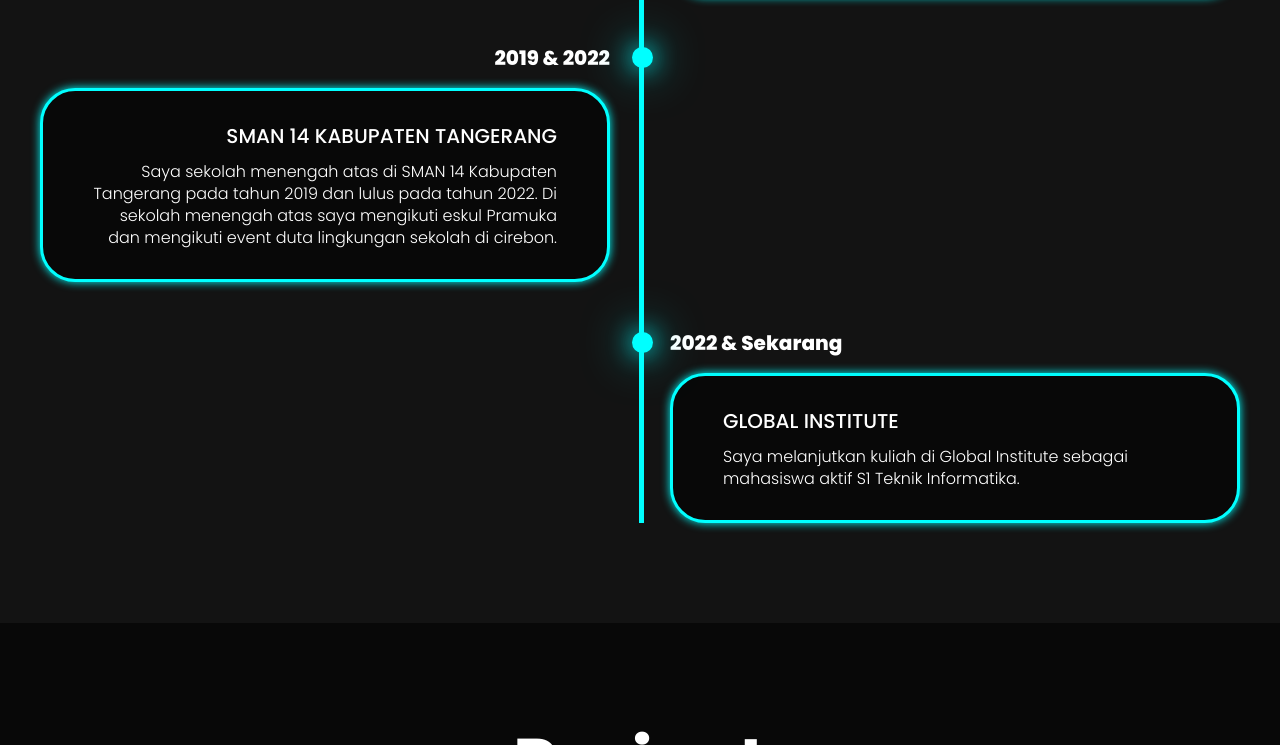
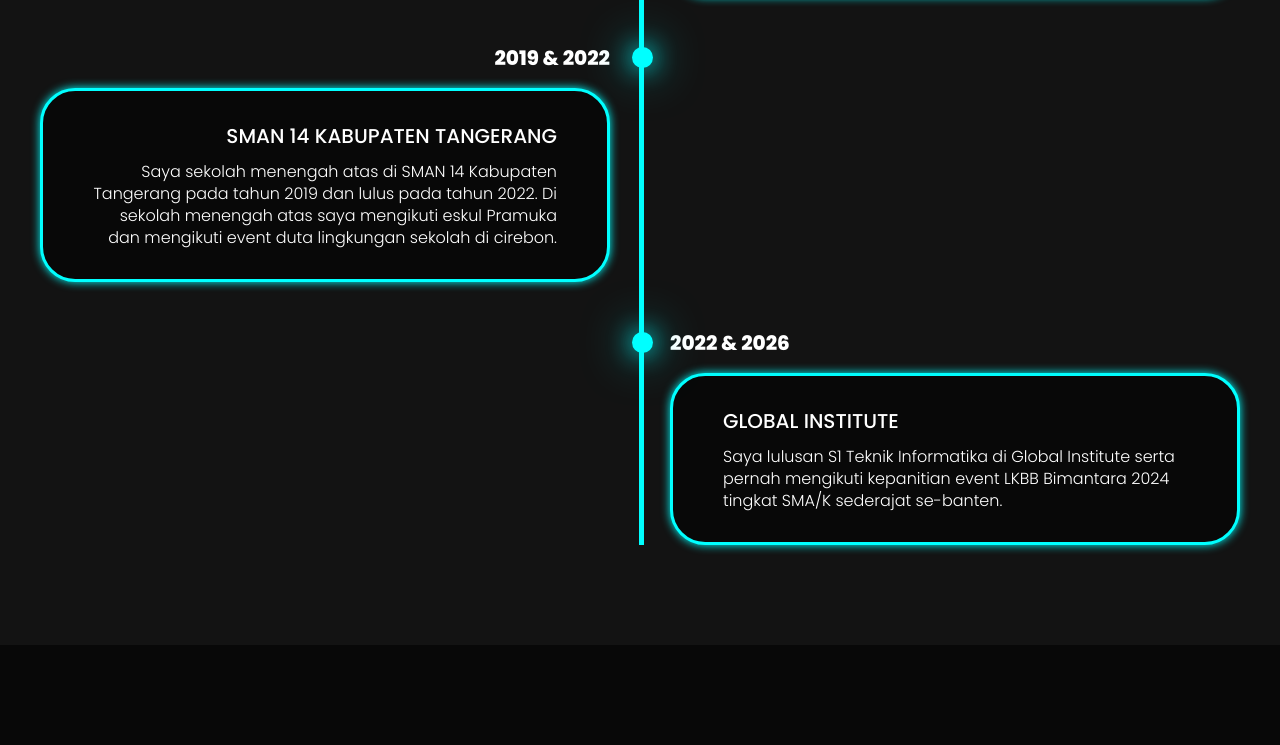
Before and after one commit to MJuanAdiPratama/portofolio, a plain HTML site: page index.html in a window 1280 px wide. Shown: the part 1605-2350 px from the top of the page. Drawn offline with nearby package versions, Linux system fonts and the light colour scheme.

Commit message:
update CV

```diff
--- a/index.html
+++ b/index.html
@@ -110,12 +110,12 @@
 
         <div class="timeline-item">
           <div class="timeline"></div>
-          <div class="timeline-date">2022 & Sekarang</div>
+          <div class="timeline-date">2022 & 2026</div>
           <div class="timeline-content">
             <h3>GLOBAL INSTITUTE</h3>
             <p>
-              Saya melanjutkan kuliah di Global Institute sebagai mahasiswa
-              aktif S1 Teknik Informatika.
+              Saya lulusan S1 Teknik Informatika di Global Institute serta pernah mengikuti
+              kepanitian event LKBB Bimantara 2024 tingkat SMA/K sederajat se-banten.
             </p>
           </div>
         </div>
```
